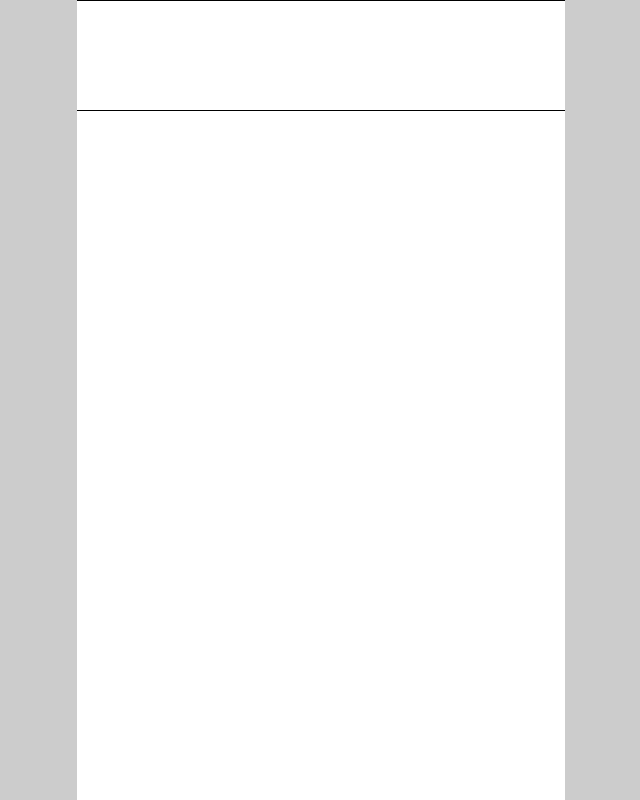
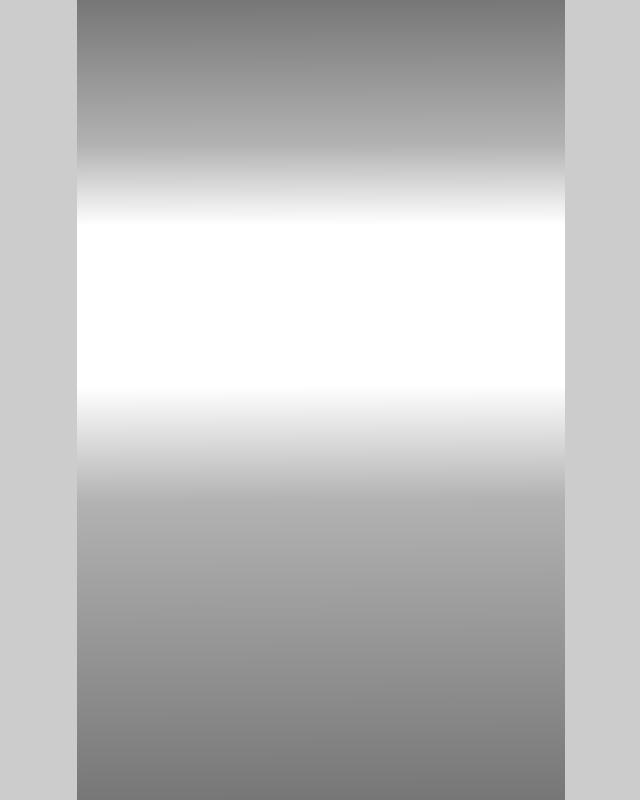
Before and after one commit to puba5/esque-frontend, a Next.js app: page / in a window 1280 px wide. Shown: the whole page, without its empty margins (319-959 px from the left). Built offline with nearby package versions, Linux system fonts and the light colour scheme; a web font is replaced by a local one.

Commit message:
feat : header와 footer 제작
메인 페이지의 헤더와 푸터 제작하여 붙힘

```diff
--- a/pages/index.tsx
+++ b/pages/index.tsx
@@ -2,11 +2,13 @@ import React from "react";
 import styled from "styled-components";
 
 import Header from "@src/components/organisms/Header/header";
+import Footer from "@src/components/organisms/Footer/footer";
 
 export default function Home() {
   return (
     <Wrapper>
       <Header />
+      <Footer />
     </Wrapper>
   );
 }
--- a/src/components/organisms/Footer/footer.tsx
+++ b/src/components/organisms/Footer/footer.tsx
@@ -1,24 +1,23 @@
 import React from "react";
 import styled from "styled-components";
 
-export default function Header() {
-  return (
-    <Wrapper>
-      <Logo src="https://scontent-ssn1-1.xx.fbcdn.net/v/t1.0-9/99011797_2978953458847490_134242376817311744_n.jpg?_nc_cat=103&_nc_sid=8024bb&_nc_oc=AQn4gB8baidGRpzTgQ2Am7XyWjC4U8o83jFXNryd7jGDqYID6fQAeFUPHCR9-Lm_rNE&_nc_ht=scontent-ssn1-1.xx&oh=d5f2ad569b7f156bfdbdf5d152fc00c0&oe=5EECB1A3" />
-    </Wrapper>
-  );
+export default function Footer() {
+  return <Wrapper></Wrapper>;
 }
 
 const Wrapper = styled.div`
+  position: fixed;
+  bottom: 0;
   width: 100%;
-  height: 4rem;
-  display: flex;
-  flex-direction: row;
-  align-items: center;
-  padding: 1rem;
-  background-color: #fff;
-  box-shadow: 0 3px 6px 0 rgba(0, 0, 0, 0.16);
-  z-index: 10;
+  height: 31.8rem;
+  transform: rotate(180deg);
+  bottom: 0;
+  background: linear-gradient(
+    179.66deg,
+    rgba(2, 2, 2, 0.54) 0.35%,
+    rgba(1, 1, 1, 0.30375) 72.24%,
+    rgba(0, 0, 0, 0) 99.65%
+  );
 `;
 
 const Logo = styled.img`
--- a/src/components/organisms/Header/header.tsx
+++ b/src/components/organisms/Header/header.tsx
@@ -4,7 +4,7 @@ import styled from "styled-components";
 export default function Header() {
   return (
     <Wrapper>
-      <EsqueTV>Esque TV999</EsqueTV>
+      <EsqueTV>Esque TV</EsqueTV>
       <Shop>SHOP</Shop>
     </Wrapper>
   );
@@ -13,26 +13,29 @@ export default function Header() {
 const Wrapper = styled.div`
   position: fixed;
   width: 100%;
-  height: 111px;
+  height: 17.2rem;
+  color: white;
   display: flex;
   flex-direction: row;
-  align-items: center;
-  padding: 1rem;
   background-color: #fff;
-  z-index: 10;
-  padding-top: 50px;
-  border: 1px solid black;
-  background-color: #ffffff;
-  background-color: rgba(255, 255, 255, 0.5);
+  padding-top: 5rem;
+  background: linear-gradient(
+    179.81deg,
+    rgba(2, 2, 2, 0.54) 0.35%,
+    rgba(1, 1, 1, 0.30375) 64.48%,
+    rgba(0, 0, 0, 0) 99.65%
+  );
 `;
-const EsqueTV = styled.div`
-  padding-left: 19px;
-  padding-right: 30px;
+const EsqueTV = styled.p`
+  padding-left: 1.9rem;
+  padding-right: 3rem;
+  font-style: normal;
   font-weight: bold;
+  font-size: 2rem;
+  line-height: 3rem;
 `;
 
-const Shop = styled.div``;
-const Logo = styled.img`
-  width: 5rem;
-  height: auto;
+const Shop = styled.p`
+  font-size: 2rem;
+  line-height: 3rem;
 `;
```
Also changed, not shown: pages/splash.tsx (+8 -3 lines), src/components/atoms/icons/menu.svg (added).
